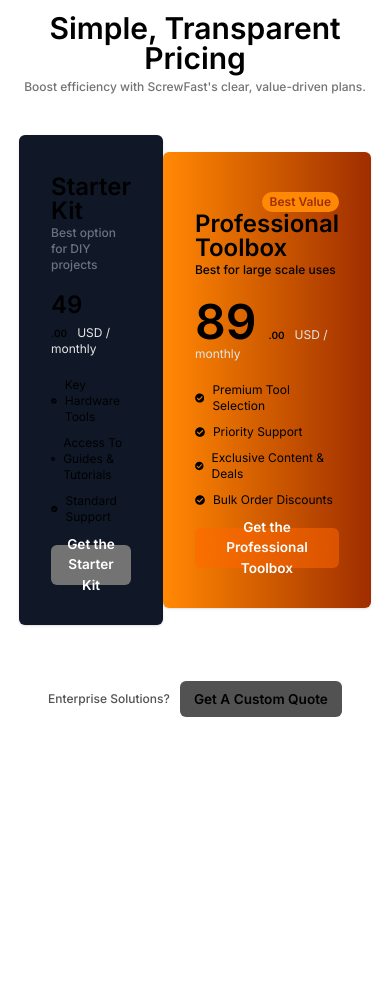
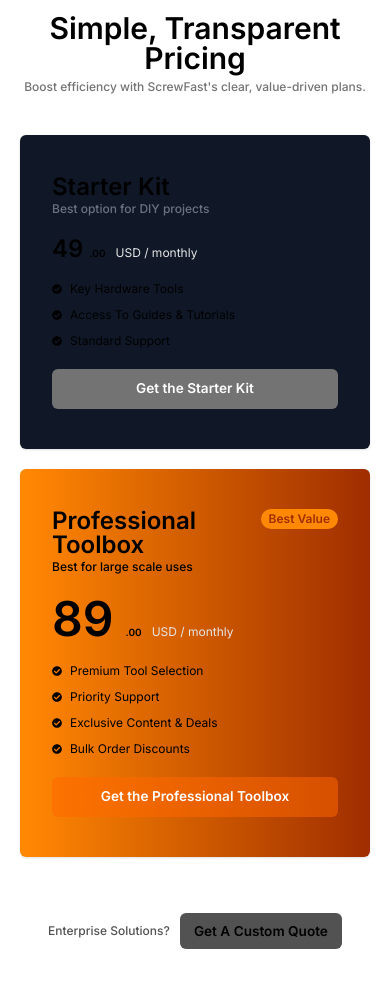
Before and after one commit to Jo-shua09/Screw-Fast_, a Next.js app: page / in a window 390 px wide. Shown: the part 4440-5427 px from the top of the page. Before the commit the page ends 5217 px from the top, so only its background shows below. Built offline with nearby package versions, Linux system fonts and the light colour scheme.

Commit message:
Enhance PricingSection layout for better responsiveness and add starter kit details

```diff
--- a/src/components/Pricing.tsx
+++ b/src/components/Pricing.tsx
@@ -11,9 +11,9 @@
 				<p className="text-2xl text-neutral-500 font-medium !normal-case">{pricingData.subTitle}</p>
 			</div>
 
-			<div className="w-[80%] !m-auto flex items-center justify-center !mt-20">
+			<div className="lg:w-[80%] w-full flex-wrap lg:flex-nowrap lg:gap-0 !m-auto gap-10 flex items-center justify-center !mt-20">
 				{/* Starter Kit */}
-				<div className="bg-gray-900 rounded-xl w-[60%] !px-16 !py-20 shadow-sm">
+				<div className="bg-gray-900 rounded-xl w-full lg:w-[60%] !px-16 !py-20 shadow-sm">
 					<div className="w-full !space-y-1">
 						<h3 className="text-5xl font-semibold">{pricingData.starterKit.name}</h3>
 						<p className="text-2xl font-medium !normal-case text-gray-500">{pricingData.starterKit.description}</p>
```
